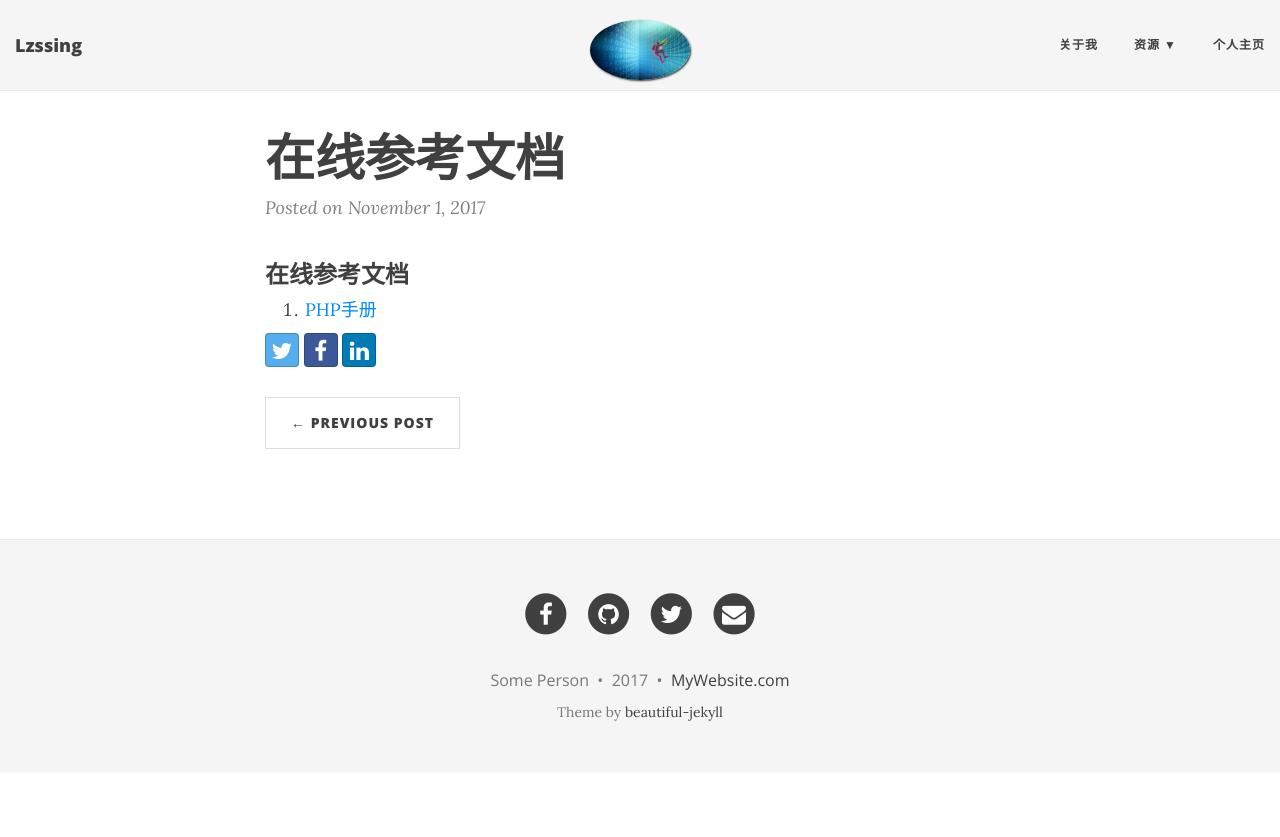
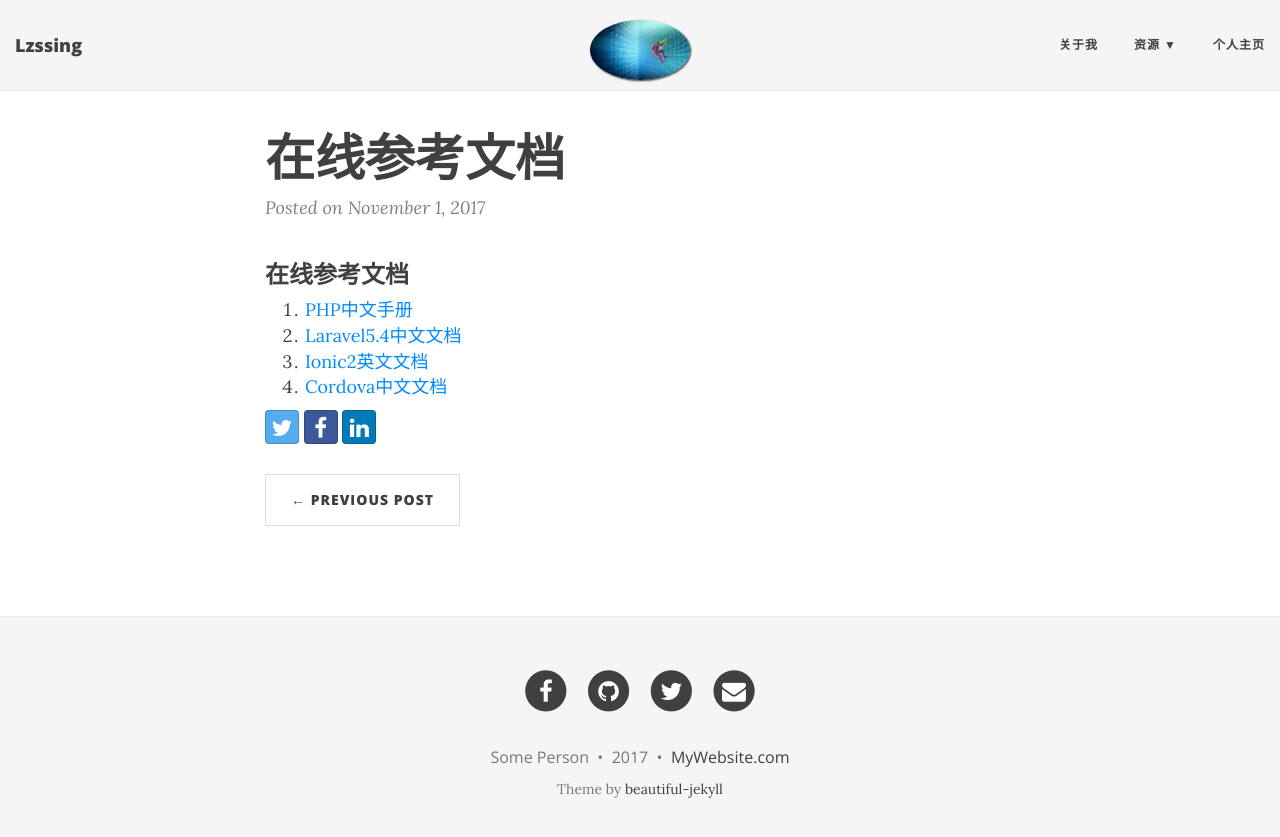
Before and after one commit to lzssing/lzssing.github.io, a Jekyll site: the page built from _posts/2017-11-1-在线参考文档.md, in a window 1280 px wide. Shown: the top 837 px of the page. Built offline with Jekyll 4.4.1, drawn with Linux system fonts in a browser that asks for light colours; nearby versions of some CDN libraries.

Commit message:
Update 2017-11-1-在线参考文档.md

```diff
--- a/_posts/2017-11-1-在线参考文档.md
+++ b/_posts/2017-11-1-在线参考文档.md
@@ -1,2 +1,5 @@
 ### 在线参考文档
-1. [PHP手册](http://php.net/manual/zh/)
+1. [PHP中文手册](http://php.net/manual/zh/)
+2. [Laravel5.4中文文档](http://laravelacademy.org/laravel-docs-5_4)
+3. [Ionic2英文文档](http://ionicframework.com/docs/)
+4. [Cordova中文文档](http://cordova.axuer.com/docs/zh-cn/latest/)
```
